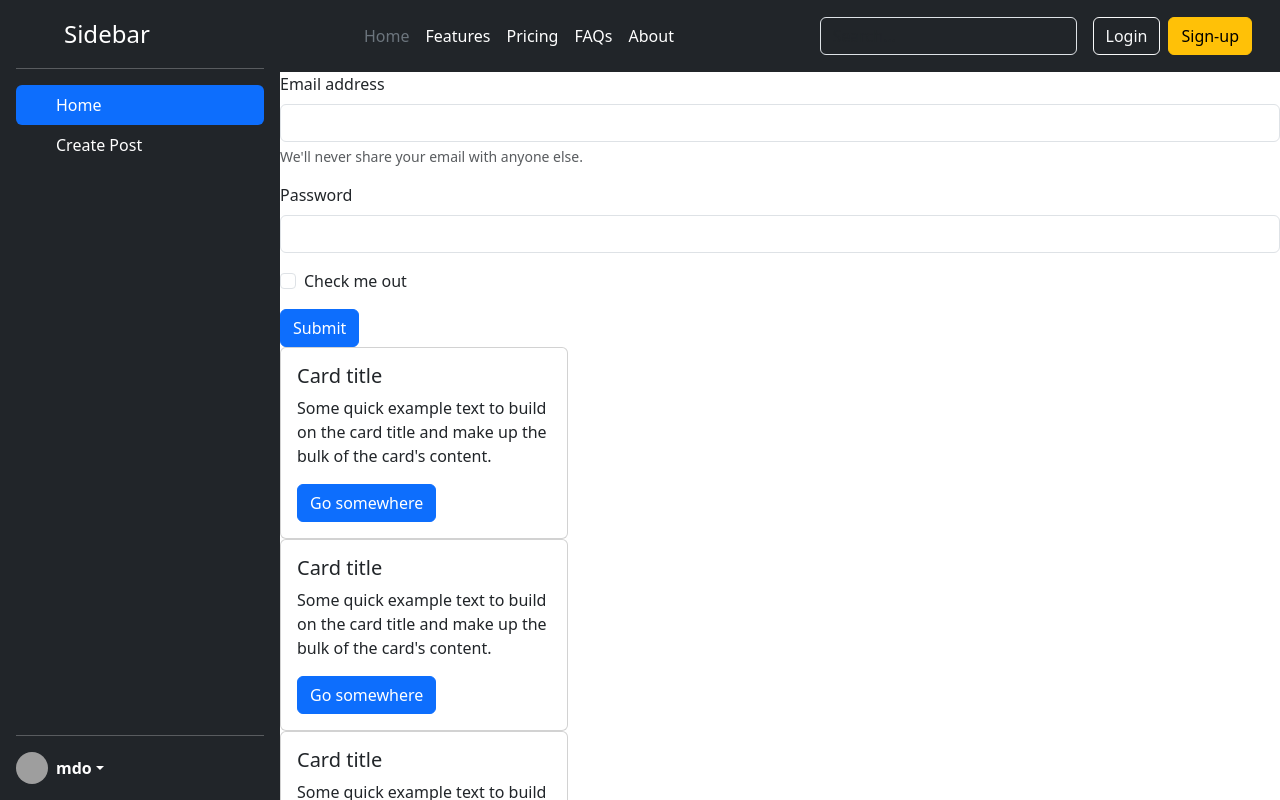
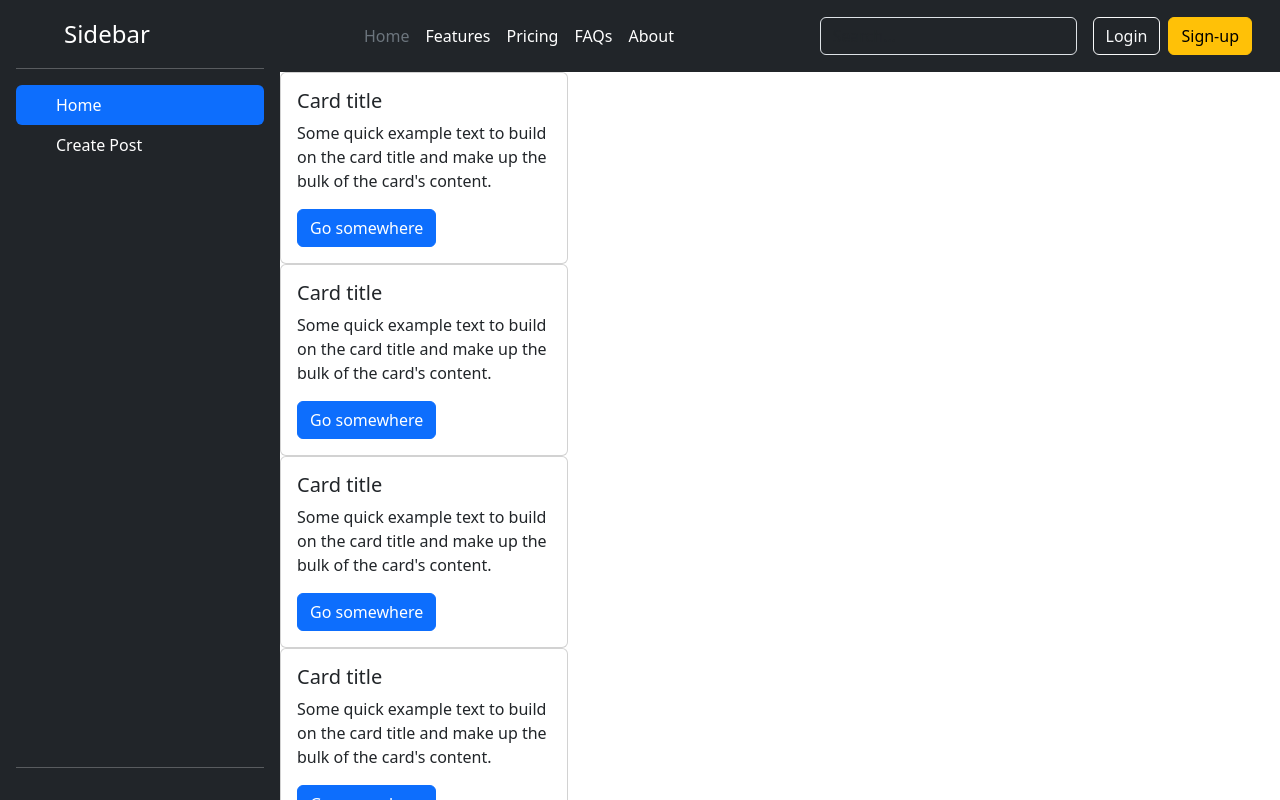
Before and after one commit to sahrawatvinay/React, a React (Vite) app in the folder social-media/: page / in a window 1280 px wide. Shown: the top 800 px of the page. Built offline with nearby package versions, Linux system fonts and the light colour scheme; grey boxes are pictures that could not be loaded.

Commit message:
side nave working

```diff
--- a/social-media/src/App.jsx
+++ b/social-media/src/App.jsx
@@ -1,19 +1,20 @@
-import './App.css'
+import './App.css';
+import { useState } from 'react';
 import CreatePost from './components/CreatePost';
 import PostList from './components/PostList';
 import Footer from './components/Footer';
 import Header from './components/Header';
 import Sidebar from './components/Sidebar';
-import 'bootstrap/dist/css/bootstrap.min.css'
+import 'bootstrap/dist/css/bootstrap.min.css';
 
 function App() {
+  let [selectedTab, setSelectedtab] = useState("Home");
   return (
     <div className='app-content'>
-      <Sidebar></Sidebar>
+      <Sidebar selectedTab={selectedTab} setSelectedTab={setSelectedtab}></Sidebar>
       <div className='content'>
         <Header></Header>
-        <CreatePost></CreatePost>
-        <PostList></PostList>
+        {selectedTab === "Home" ? <PostList></PostList> : <CreatePost></CreatePost>}
         <Footer></Footer>
       </div>
     </div>
--- a/social-media/src/components/CreatePost.jsx
+++ b/social-media/src/components/CreatePost.jsx
@@ -1,19 +1,19 @@
 const CreatePost = () => {
     return <form>
-        <div class="mb-3">
-            <label for="exampleInputEmail1" class="form-label">Email address</label>
-            <input type="email" class="form-control" id="exampleInputEmail1" aria-describedby="emailHelp" />
-            <div id="emailHelp" class="form-text">We'll never share your email with anyone else.</div>
+        <div className="mb-3">
+            <label htmlFor="exampleInputEmail1" className="form-label">Email address</label>
+            <input type="email" className="form-control" id="exampleInputEmail1" aria-describedby="emailHelp" />
+            <div id="emailHelp" className="form-text">We'll never share your email with anyone else.</div>
         </div>
-        <div class="mb-3">
-            <label for="exampleInputPassword1" class="form-label">Password</label>
-            <input type="password" class="form-control" id="exampleInputPassword1" />
+        <div className="mb-3">
+            <label htmlFor="exampleInputPassword1" className="form-label">Password</label>
+            <input type="password" className="form-control" id="exampleInputPassword1" />
         </div>
-        <div class="mb-3 form-check">
-            <input type="checkbox" class="form-check-input" id="exampleCheck1" />
-            <label class="form-check-label" for="exampleCheck1">Check me out</label>
+        <div className="mb-3 form-check">
+            <input type="checkbox" className="form-check-input" id="exampleCheck1" />
+            <label className="form-check-label" htmlFor="exampleCheck1">Check me out</label>
         </div>
-        <button type="submit" class="btn btn-primary">Submit</button>
+        <button type="submit" className="btn btn-primary">Submit</button>
     </form>
 };
 
--- a/social-media/src/components/Sidebar.jsx
+++ b/social-media/src/components/Sidebar.jsx
@@ -1,38 +1,25 @@
-const Sidebar = () => {
-    return (<div className="d-flex flex-column flex-shrink-0 p-3 text-bg-dark" style={{width: '280px', height: '100vh'}}>
+const Sidebar = ({ selectedTab, setSelectedTab }) => {
+    return (<div className="d-flex flex-column flex-shrink-0 p-3 text-bg-dark" style={{ width: '280px', height: '100vh' }}>
         <a href="/" className="d-flex align-items-center mb-3 mb-md-0 me-md-auto text-white text-decoration-none">
             <svg className="bi pe-none me-2" width="40" height="32"><use xlinkHref="#bootstrap"></use></svg>
             <span className="fs-4">Sidebar</span>
         </a>
         <hr />
         <ul className="nav nav-pills flex-column mb-auto">
-            <li className="nav-item">
-                <a href="#" className="nav-link active" aria-current="page">
+            <li className="nav-item" onClick={() => setSelectedTab("Home")}>
+                <a href="#" className={`nav-link text-white ${selectedTab === "Home" && "active"}`} aria-current="page">
                     <svg className="bi pe-none me-2" width="16" height="16"><use xlinkHref="#home"></use></svg>
                     Home
                 </a>
             </li>
-            <li>
-                <a href="#" className="nav-link text-white">
+            <li onClick={() => setSelectedTab("Create Post")}>
+                <a href="#" className={`nav-link text-white ${selectedTab === "Create Post" && "active"}`}>
                     <svg className="bi pe-none me-2" width="16" height="16"><use xlinkHref="#speedometer2"></use></svg>
                     Create Post
                 </a>
             </li>
         </ul>
         <hr />
-        <div className="dropdown">
-            <a href="#" className="d-flex align-items-center text-white text-decoration-none dropdown-toggle" data-bs-toggle="dropdown" aria-expanded="false">
-                <img src="https://github.com/mdo.png" alt="" width="32" height="32" className="rounded-circle me-2" />
-                <strong>mdo</strong>
-            </a>
-            <ul className="dropdown-menu dropdown-menu-dark text-small shadow">
-                <li><a className="dropdown-item" href="#">New project...</a></li>
-                <li><a className="dropdown-item" href="#">Settings</a></li>
-                <li><a className="dropdown-item" href="#">Profile</a></li>
-                <li><hr className="dropdown-divider" /></li>
-                <li><a className="dropdown-item" href="#">Sign out</a></li>
-            </ul>
-        </div>
     </div>);
 };
 
```
